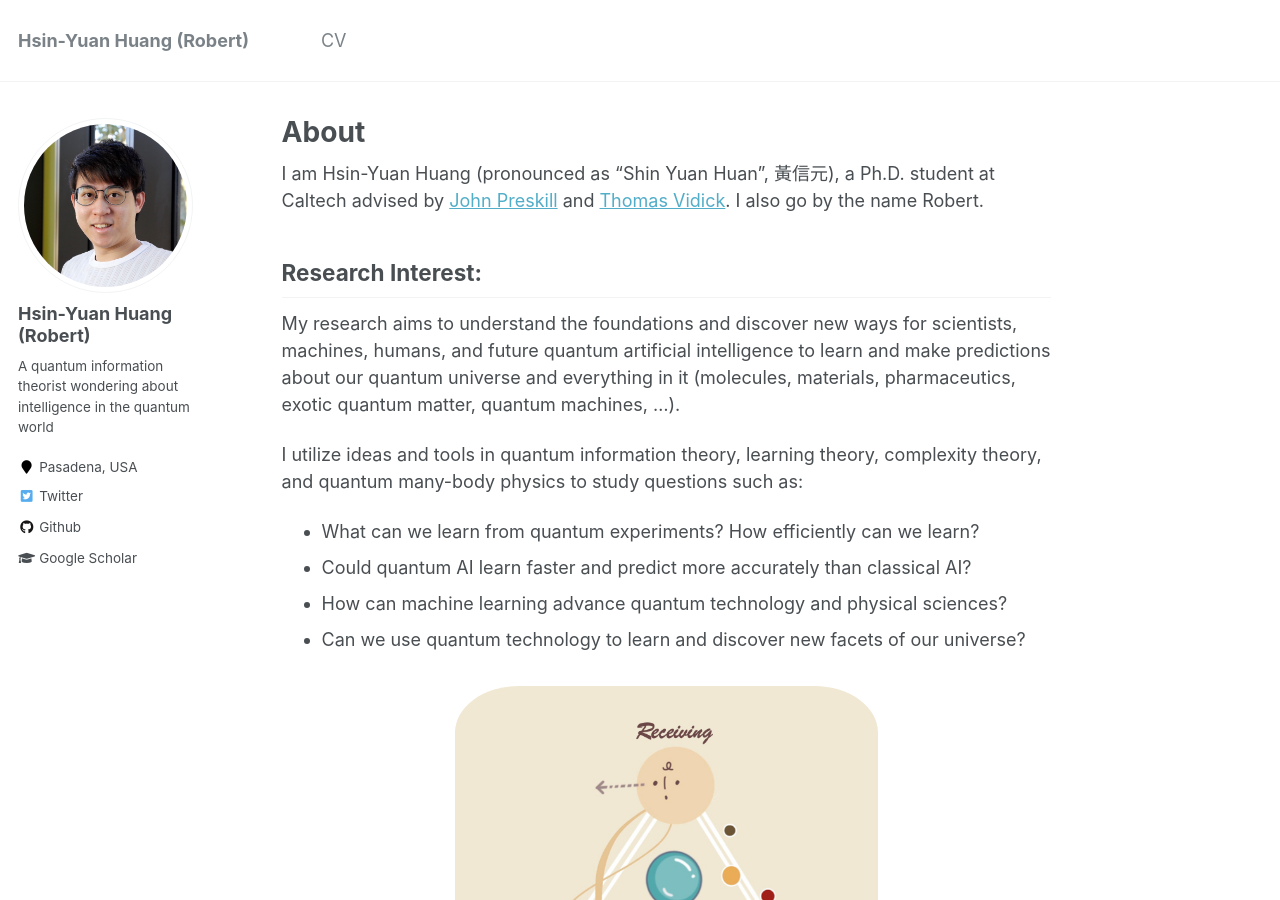
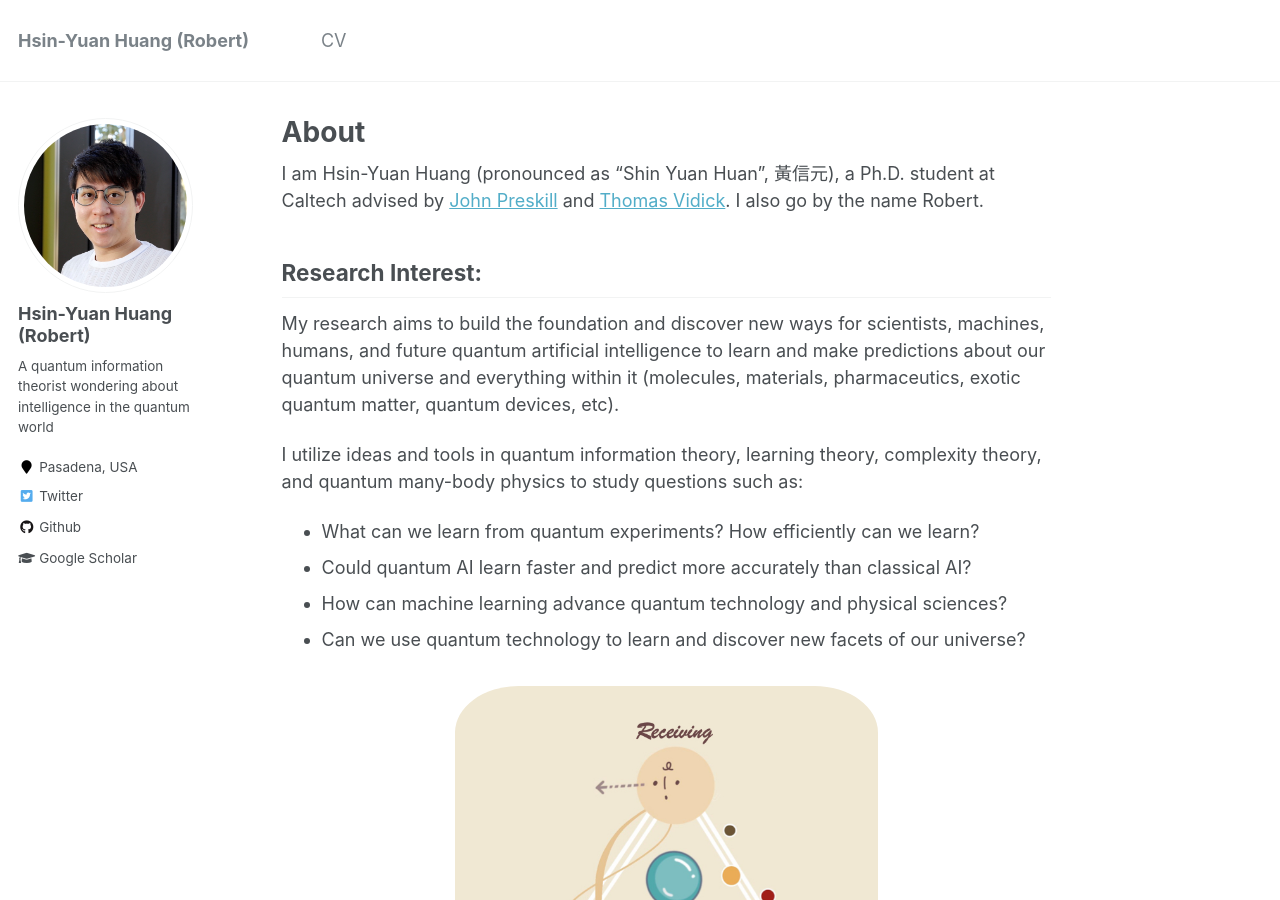
Before and after one commit to hsinyuan-huang/hsinyuan-huang.github.io, a Jekyll site: the page built from _pages/about.md, in a window 1280 px wide and 900 px high. Built offline with Jekyll 4.4.1, drawn with Linux system fonts in a browser that asks for light colours; emoji names are drawn with the system emoji font; formulas are drawn with MathJax 3.

Commit message:
Update about.md

```diff
--- a/_pages/about.md
+++ b/_pages/about.md
@@ -12,7 +12,7 @@
 
 ## Research Interest:
 
-My research aims to understand the foundations and discover new ways for scientists, machines, humans, and future quantum artificial intelligence to learn and make predictions about our quantum universe and everything in it (molecules, materials, pharmaceutics, exotic quantum matter, quantum machines, ...).
+My research aims to build the foundation and discover new ways for scientists, machines, humans, and future quantum artificial intelligence to learn and make predictions about our quantum universe and everything within it (molecules, materials, pharmaceutics, exotic quantum matter, quantum devices, etc).
 
 I utilize ideas and tools in quantum information theory, learning theory, complexity theory, and quantum many-body physics to study questions such as:
 * What can we learn from quantum experiments? How efficiently can we learn?
```
